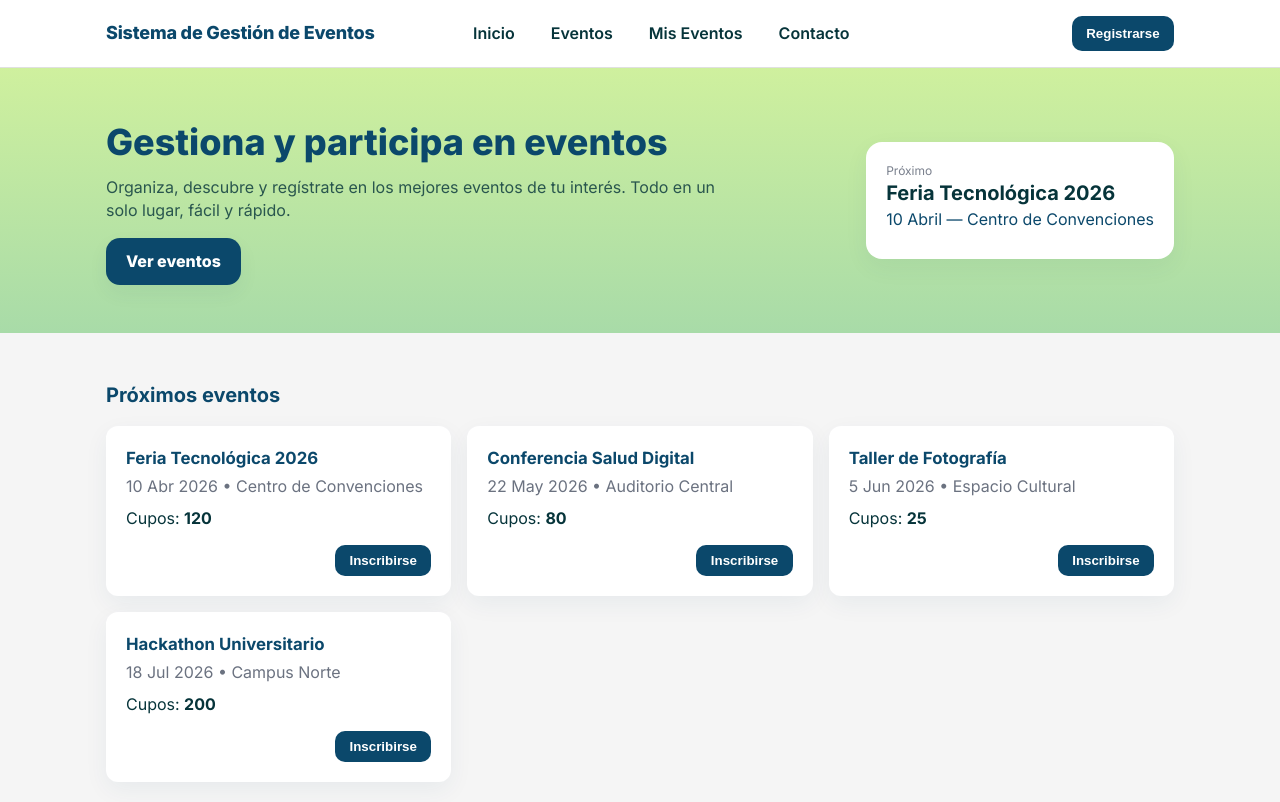
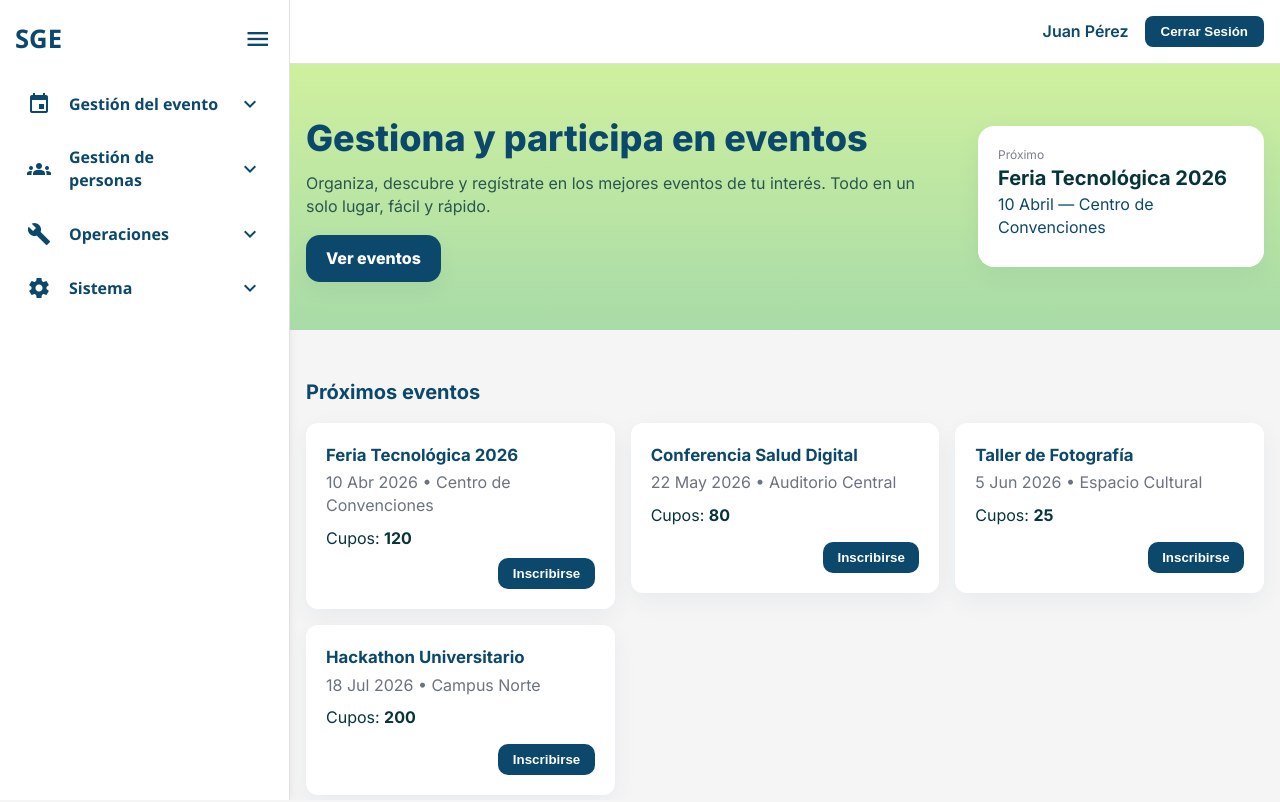
Before and after one commit to antonio9916/Gestion-de-eventos, an Angular app in the folder front-gestion-eventos/: page / in a window 1280 px wide. Shown: the top 802 px of the page. Built offline with nearby package versions, Linux system fonts and the light colour scheme.

Commit message:
Nuevo sidebar. Ajustes header

```diff
--- a/front-gestion-eventos/package.json
+++ b/front-gestion-eventos/package.json
@@ -16,7 +16,7 @@
     "@angular/compiler": "^21.2.0",
     "@angular/core": "^21.2.0",
     "@angular/forms": "^21.2.0",
-    "@angular/material": "^21.2.2",
+    "@angular/material": "^21.2.3",
     "@angular/platform-browser": "^21.2.0",
     "@angular/router": "^21.2.0",
     "rxjs": "~7.8.0",
--- a/front-gestion-eventos/src/app/app.html
+++ b/front-gestion-eventos/src/app/app.html
@@ -1,3 +1,6 @@
-
-
-<app-home></app-home>
+<div class="app-layout">
+  <app-sidebar></app-sidebar>
+  <main class="main-content">
+    <router-outlet></router-outlet>
+  </main>
+</div>
--- a/front-gestion-eventos/src/app/app.routes.ts
+++ b/front-gestion-eventos/src/app/app.routes.ts
@@ -1,3 +1,7 @@
 import { Routes } from '@angular/router';
+import { HomeComponent } from './home/home.component';
 
-export const routes: Routes = [];
+export const routes: Routes = [
+  { path: '', component: HomeComponent },
+  { path: 'home', component: HomeComponent }
+];
--- a/front-gestion-eventos/src/app/app.scss
+++ b/front-gestion-eventos/src/app/app.scss
@@ -0,0 +1,10 @@
+.app-layout {
+  display: flex;
+  height: 100vh;
+}
+
+.main-content {
+  flex: 1;
+
+  overflow-y: auto;
+}
--- a/front-gestion-eventos/src/app/components/header/header.component.html
+++ b/front-gestion-eventos/src/app/components/header/header.component.html
@@ -1,16 +1,12 @@
 <header class="app-header">
   <div class="container">
     <div class="brand">
-      <h1>Sistema de Gestión de Eventos</h1>
+      <h1></h1>
     </div>
 
-    <nav class="nav">
-      <a href="#home">Inicio</a>
-      <a href="#events">Eventos</a>
-      <a href="#my">Mis Eventos</a>
-      <a href="#contact">Contacto</a>
-    </nav>
-
-    <app-nav-actions></app-nav-actions>
+    <div class="user-info">
+      <span class="username">Juan Pérez</span>
+      <button class="logout-button">Cerrar Sesión</button>
+    </div>
   </div>
 </header>
--- a/front-gestion-eventos/src/app/components/header/header.component.scss
+++ b/front-gestion-eventos/src/app/components/header/header.component.scss
@@ -41,3 +41,28 @@
   .nav { display: none }
   .brand h1 { font-size: 1rem }
 }
+
+.user-info {
+  display: flex;
+  align-items: center;
+  gap: 1rem;
+}
+
+.username {
+  font-weight: 600;
+  color: var(--color-primary);
+}
+
+.logout-button {
+  background: var(--color-primary);
+  color: white;
+  border: none;
+  padding: 0.5rem 1rem;
+  border-radius: 8px;
+  cursor: pointer;
+  font-weight: 600;
+}
+
+.logout-button:hover {
+  opacity: 0.8;
+}
--- a/front-gestion-eventos/src/app/components/header/header.component.ts
+++ b/front-gestion-eventos/src/app/components/header/header.component.ts
@@ -1,11 +1,11 @@
 import { Component } from '@angular/core';
 import { CommonModule } from '@angular/common';
-import { NavActionsComponent } from '../nav-actions/nav-actions.component';
+
 
 @Component({
   selector: 'app-header',
   standalone: true,
-  imports: [CommonModule, NavActionsComponent],
+  imports: [CommonModule],
   templateUrl: './header.component.html',
   styleUrls: ['./header.component.scss'],
 })
--- /dev/null
+++ b/front-gestion-eventos/src/app/components/sidebar/sidebar.component.html
@@ -0,0 +1,67 @@
+<nav class="sidebar" [class.closed]="!isSidebarOpen">
+  <!-- Encabezado con logo y botón hamburguesa -->
+  <div class="sidebar-header">
+    <h2 class="logo">SGE</h2>
+    <button class="hamburger" (click)="toggleSidebar()">
+      <mat-icon>menu</mat-icon>
+    </button>
+  </div>
+
+  <ul>
+    <!-- Gestión del evento -->
+    <li class="menu-item">
+      <div class="menu-link" (click)="toggleEventManagement()">
+        <mat-icon>event</mat-icon>
+        <span>Gestión del evento</span>
+        <mat-icon class="arrow" [class.open]="isEventManagementOpen">expand_more</mat-icon>
+      </div>
+
+      <ul *ngIf="isEventManagementOpen" class="submenu">
+        <li><a routerLink="/eventos"><mat-icon>calendar_today</mat-icon>Eventos</a></li>
+        <li><a routerLink="/actividades"><mat-icon>view_agenda</mat-icon>Actividades</a></li>
+        <li><a routerLink="/conferencistas"><mat-icon>record_voice_over</mat-icon>Conferencistas</a></li>
+      </ul>
+    </li>
+
+    <!-- Gestión de personas -->
+    <li class="menu-item">
+      <div class="menu-link" (click)="togglePeopleManagement()">
+        <mat-icon>groups</mat-icon>
+        <span>Gestión de personas</span>
+        <mat-icon class="arrow" [class.open]="isPeopleManagementOpen">expand_more</mat-icon>
+      </div>
+
+      <ul *ngIf="isPeopleManagementOpen" class="submenu">
+        <li><a routerLink="/participantes"><mat-icon>person</mat-icon>Participantes</a></li>
+        <li><a routerLink="/usuarios"><mat-icon>admin_panel_settings</mat-icon>Usuarios</a></li>
+      </ul>
+    </li>
+
+    <!-- Operaciones -->
+    <li class="menu-item">
+      <div class="menu-link" (click)="toggleOperations()">
+        <mat-icon>build</mat-icon>
+        <span>Operaciones</span>
+        <mat-icon class="arrow" [class.open]="isOperationsOpen">expand_more</mat-icon>
+      </div>
+
+      <ul *ngIf="isOperationsOpen" class="submenu">
+        <li><a routerLink="/inscripciones"><mat-icon>assignment</mat-icon>Inscripciones</a></li>
+        <li><a routerLink="/certificados"><mat-icon>workspace_premium</mat-icon>Certificados</a></li>
+      </ul>
+    </li>
+
+    <!-- Sistema -->
+    <li class="menu-item">
+      <div class="menu-link" (click)="toggleSystem()">
+        <mat-icon>settings</mat-icon>
+        <span>Sistema</span>
+        <mat-icon class="arrow" [class.open]="isSystemOpen">expand_more</mat-icon>
+      </div>
+
+      <ul *ngIf="isSystemOpen" class="submenu">
+        <li><a routerLink="/configuracion"><mat-icon>tune</mat-icon>Configuración</a></li>
+      </ul>
+    </li>
+  </ul>
+</nav>
--- /dev/null
+++ b/front-gestion-eventos/src/app/components/sidebar/sidebar.component.scss
@@ -0,0 +1,122 @@
+.sidebar {
+  width: 290px;
+  height: 100vh;
+  background: #ffffff;
+  padding: 20px 15px;
+  border-right: 1px solid #e0e0e0;
+  box-shadow: 2px 0 8px rgba(0, 0, 0, 0.05);
+  font-family: 'Segoe UI', sans-serif;
+  transition: width 0.3s ease;
+
+  &.closed {
+    width: 140px; // ancho mínimo dejando visible el logo
+    ul {
+      li .menu-link span {
+        display: none; // ocultar texto de menú
+      }
+      li .submenu {
+        display: none; // ocultar submenús
+      }
+    }
+  }
+}
+
+/* Header con logo y hamburguesa */
+.sidebar-header {
+  display: flex;
+  justify-content: space-between;
+  align-items: center;
+  margin-bottom: 25px;
+
+  .logo {
+    font-size: 1.6rem;
+    font-weight: 800;
+    color: #0B486B;
+  }
+
+  .hamburger {
+    background: none;
+    border: none;
+    cursor: pointer;
+    mat-icon {
+      font-size: 28px;
+      color: #0B486B;
+    }
+  }
+}
+
+ul {
+  list-style: none;
+  padding: 0;
+  margin: 0;
+}
+
+.menu-item {
+  margin-bottom: 10px;
+}
+
+.menu-link {
+  display: flex;
+  align-items: center;
+  justify-content: space-between;
+  gap: 10px;
+  padding: 10px 12px;
+  border-radius: 8px;
+  cursor: pointer;
+  color: #0B486B;
+  font-weight: 600;
+  transition: all 0.2s ease;
+
+  mat-icon:first-child {
+    margin-right: 8px;
+  }
+
+  span {
+    flex: 1;
+  }
+
+  &:hover {
+    background-color: #F5F7FA;
+  }
+}
+
+.arrow {
+  transition: transform 0.2s ease;
+}
+
+.arrow.open {
+  transform: rotate(180deg);
+}
+
+.submenu {
+  margin-top: 5px;
+  padding-left: 10px;
+
+  li a {
+    display: flex;
+    align-items: center;
+    gap: 10px;
+    padding: 8px 10px;
+    border-radius: 6px;
+    color: #3B8686;
+    text-decoration: none;
+    font-size: 0.9rem;
+    transition: all 0.2s ease;
+
+    mat-icon {
+      font-size: 18px;
+    }
+
+    &:hover {
+      background-color: #EAF7F5;
+      color: #0B486B;
+    }
+  }
+}
+
+/* Responsive: ocultar completamente sidebar en pantallas muy chicas */
+@media (max-width: 768px) {
+  .sidebar {
+    display: none;
+  }
+}
--- /dev/null
+++ b/front-gestion-eventos/src/app/components/sidebar/sidebar.component.ts
@@ -0,0 +1,38 @@
+import { Component } from '@angular/core';
+import { CommonModule } from '@angular/common';
+import { MatIconModule } from '@angular/material/icon';
+
+@Component({
+  selector: 'app-sidebar',
+  standalone: true,
+  imports: [CommonModule,MatIconModule],
+  templateUrl: './sidebar.component.html',
+  styleUrls: ['./sidebar.component.scss'],
+})
+export class SidebarComponent {
+  isEventManagementOpen = false;
+  isPeopleManagementOpen = false;
+  isOperationsOpen = false;
+  isSystemOpen = false;
+
+  toggleEventManagement() {
+    this.isEventManagementOpen = !this.isEventManagementOpen;
+  }
+
+  togglePeopleManagement() {
+    this.isPeopleManagementOpen = !this.isPeopleManagementOpen;
+  }
+
+  toggleOperations() {
+    this.isOperationsOpen = !this.isOperationsOpen;
+  }
+
+  toggleSystem() {
+    this.isSystemOpen = !this.isSystemOpen;
+  }
+  isSidebarOpen = true;
+
+toggleSidebar() {
+  this.isSidebarOpen = !this.isSidebarOpen;
+}
+}
--- a/front-gestion-eventos/src/index.html
+++ b/front-gestion-eventos/src/index.html
@@ -6,6 +6,7 @@
     <base href="/" />
     <meta name="viewport" content="width=device-width, initial-scale=1" />
     <link rel="icon" type="image/x-icon" href="favicon.ico" />
+    <link href="https://fonts.googleapis.com/icon?family=Material+Icons" rel="stylesheet">
   </head>
   <body>
     <app-root></app-root>
```
Also changed, not shown: front-gestion-eventos/src/app/app.ts (+4 -3 lines), 1 other file (tests, documents, lock files or other folders).
